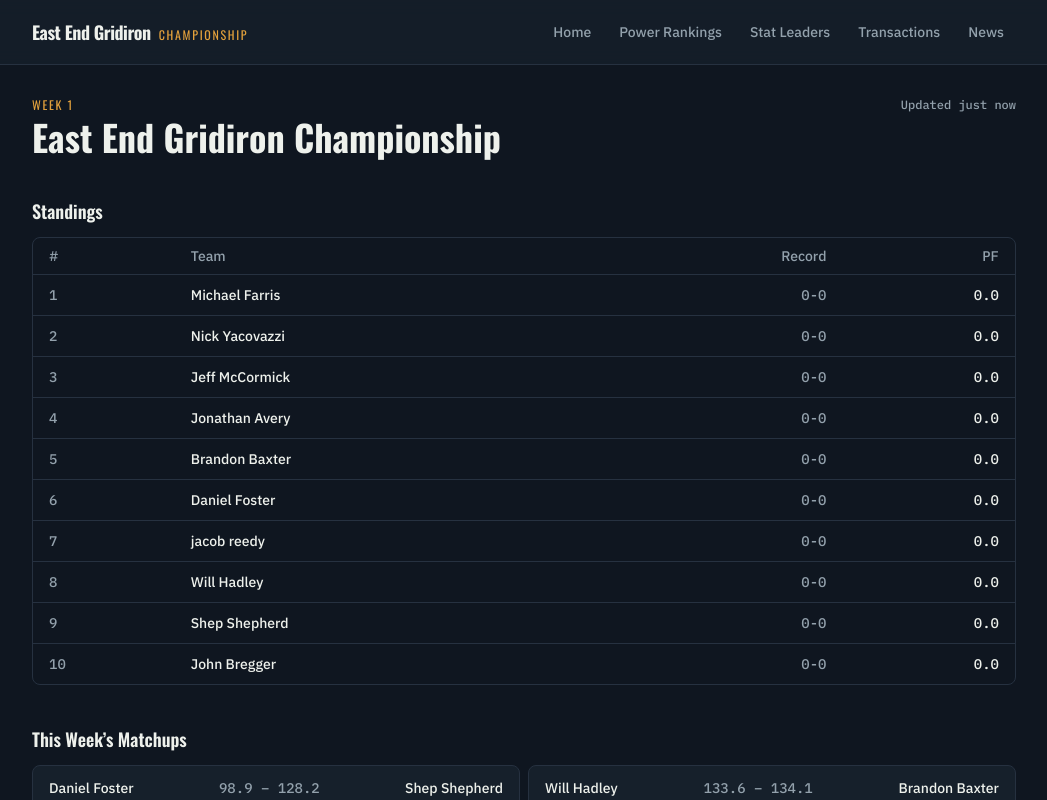
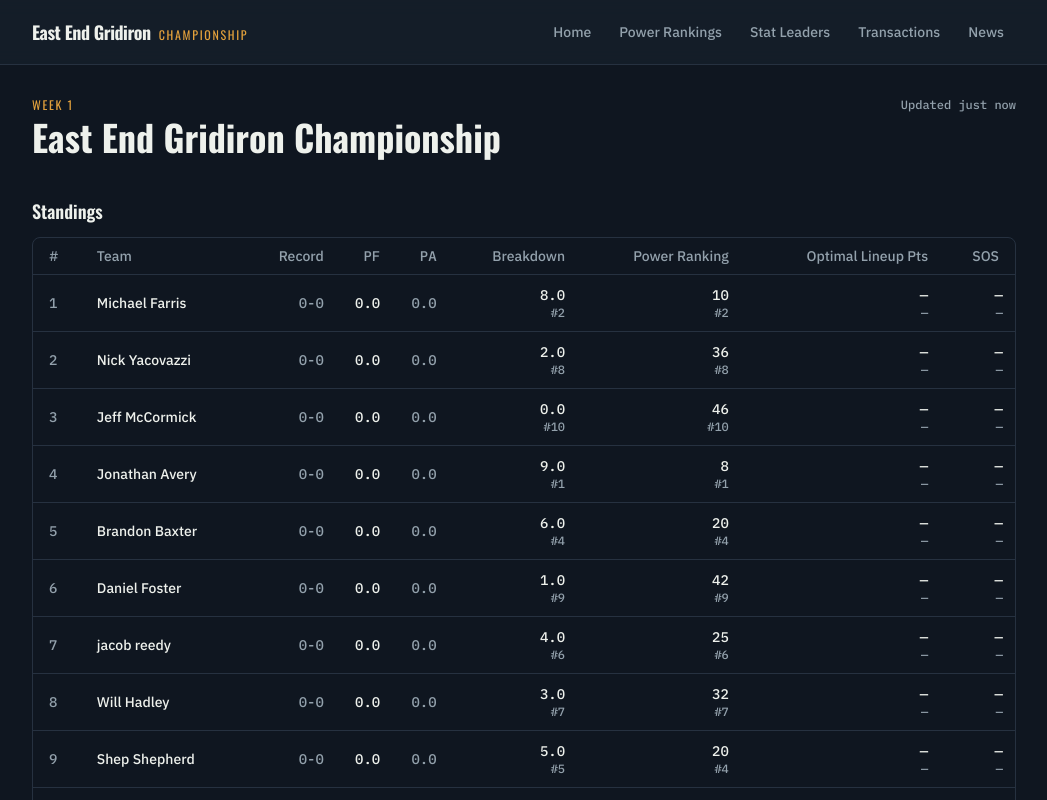
Before and after one commit to kilroy5506/east-end-gridiron, a Next.js app: page / in a window 1280 px wide. Shown: the top 800 px of the page, without its empty margins (116-1163 px from the left). Built offline with nearby package versions, Linux system fonts and the light colour scheme.

Commit message:
Add RankedCell component for standings table

```diff
--- a/app/page.tsx
+++ b/app/page.tsx
@@ -4,11 +4,24 @@ import { formatPoints, formatRecord } from "@/lib/format";
 import { SyncNote, WaitingForSyncPanel } from "@/components/SyncNote";
 import { newsPosts } from "@/content/news";
 
+/** Small stacked "value, then rank" cell — same pattern used on /rankings,
+ *  repeated here for the standings table's Power-Ranking-derived columns. */
+function RankedCell({ value, rank }: { value: string; rank?: number }) {
+  return (
+    <td className="py-2.5 px-3 text-right font-mono-num whitespace-nowrap">
+      <div>{value}</div>
+      <div className="text-xs text-muted">{rank ? `#${rank}` : "—"}</div>
+    </td>
+  );
+}
+
 export default function Home() {
   const snapshot = getLeagueSnapshot();
   const scoreboard = getScoreboard();
   const rankings = getPowerRankings();
   const hasData = snapshot.fetchedAt !== null;
+  const hasRankingsData = rankings.fetchedAt !== null && rankings.teams.length > 0;
+  const rankingsByTeamId = new Map(rankings.teams.map((t) => [t.teamId, t]));
 
   const topRanked = rankings.teams.find((t) => t.powerRank === 1);
   const topRankedTeam = topRanked ? snapshot.teams.find((t) => t.id === topRanked.teamId) : undefined;
@@ -40,11 +53,18 @@ export default function Home() {
                   <th className="py-2 pl-4 pr-2 font-medium">#</th>
                   <th className="py-2 px-2 font-medium">Team</th>
                   <th className="py-2 px-2 font-medium text-right">Record</th>
-                  <th className="py-2 pr-4 pl-2 font-medium text-right font-mono-num">PF</th>
+                  <th className="py-2 px-2 font-medium text-right font-mono-num">PF</th>
+                  <th className="py-2 px-2 font-medium text-right font-mono-num">PA</th>
+                  <th className="py-2 px-3 font-medium text-right whitespace-nowrap">Breakdown</th>
+                  <th className="py-2 px-3 font-medium text-right whitespace-nowrap">Power Ranking</th>
+                  <th className="py-2 px-3 font-medium text-right whitespace-nowrap">Optimal Lineup Pts</th>
+                  <th className="py-2 pr-4 pl-3 font-medium text-right whitespace-nowrap">SOS</th>
                 </tr>
               </thead>
               <tbody>
-                {snapshot.teams.map((team) => (
+                {snapshot.teams.map((team) => {
+                  const pr = rankingsByTeamId.get(team.id);
+                  return (
                     <tr key={team.id} className="border-b border-border last:border-0">
                       <td className="py-2.5 pl-4 pr-2 text-muted font-mono-num">{team.rank}</td>
                       <td className="py-2.5 px-2">
@@ -56,14 +76,57 @@ export default function Home() {
                       <td className="py-2.5 px-2 text-right font-mono-num text-muted">
                         {formatRecord(team.record.wins, team.record.losses, team.record.ties)}
                       </td>
-                    <td className="py-2.5 pr-4 pl-2 text-right font-mono-num">
+                      <td className="py-2.5 px-2 text-right font-mono-num">
                         {formatPoints(team.record.pointsFor)}
                       </td>
+                      <td className="py-2.5 px-2 text-right font-mono-num text-muted">
+                        {formatPoints(team.record.pointsAgainst)}
+                      </td>
+                      <RankedCell
+                        value={hasRankingsData && pr ? pr.breakdown.wins.toFixed(1) : "—"}
+                        rank={pr?.breakdown.rank}
+                      />
+                      <RankedCell
+                        value={hasRankingsData && pr ? String(pr.powerScore) : "—"}
+                        rank={pr?.powerRank}
+                      />
+                      <RankedCell
+                        value={
+                          hasRankingsData && pr?.optimalPoints
+                            ? formatPoints(pr.optimalPoints.value)
+                            : "—"
+                        }
+                        rank={pr?.optimalPoints?.rank}
+                      />
+                      <RankedCell
+                        value={
+                          hasRankingsData && pr?.strengthOfSchedule
+                            ? formatPoints(pr.strengthOfSchedule.value)
+                            : "—"
+                        }
+                        rank={pr?.strengthOfSchedule?.rank}
+                      />
                     </tr>
-                ))}
+                  );
+                })}
               </tbody>
             </table>
           </div>
+          {!hasRankingsData && (
+            <p className="text-xs text-muted mt-2">
+              Breakdown, Power Ranking, Optimal Lineup Pts, and SOS fill in once the first
+              weekly Power Rankings computation runs.
+            </p>
+          )}
+          {hasRankingsData && (
+            <p className="text-xs text-muted mt-2">
+              SOS is the average <em>current</em> Power Score of each team&rsquo;s actual
+              opponents so far &mdash; #1 has faced the toughest schedule.{" "}
+              <Link href="/rankings" className="hover:text-foreground hover:underline">
+                Full Power Rankings breakdown &rarr;
+              </Link>
+            </p>
+          )}
         </section>
       )}
 
```
Lines whose indentation alone changed are shown as unchanged.
